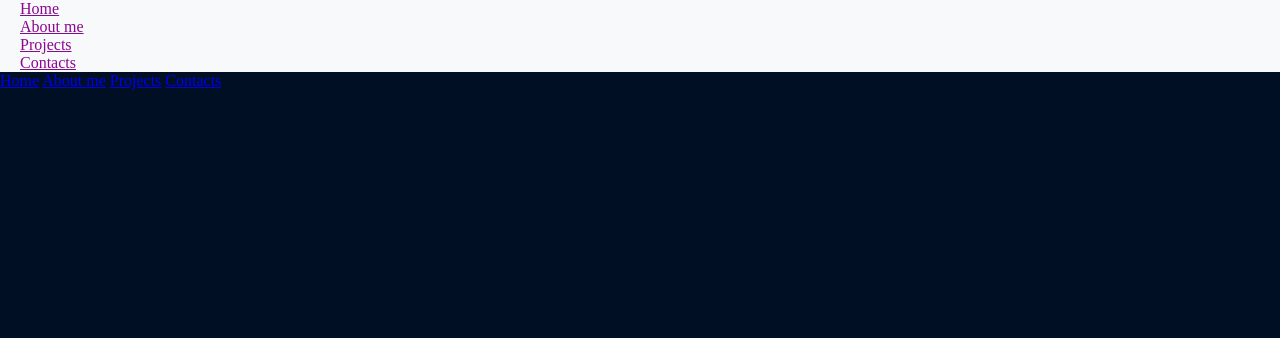
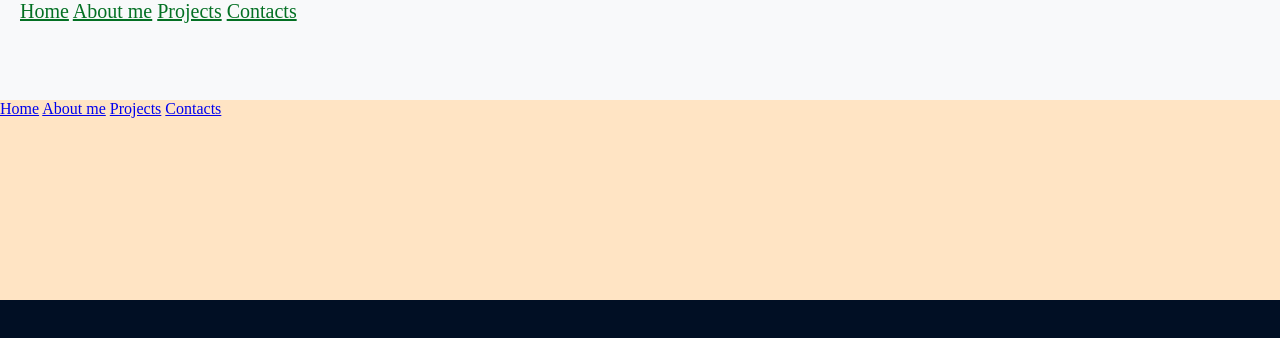
Before and after one commit to Atieng/Web-Dev, a plain HTML site: page index.html in a window 1280 px wide. Drawn offline with Linux system fonts and the light colour scheme.

Commit message:
Design the links

```diff
--- a/style.css
+++ b/style.css
@@ -11,23 +11,30 @@ body{
 }
 header{
     display: flex;              /* Enables Flexbox for horizontal layout */
-    align-items: center;        /* Vertically centers items within the header */
+    align-items: right;        /* Vertically centers items within the header */
     justify-content: space-between; /* Spreads items out across the header */
     padding: 0 20px;            /* Optional: Adds padding inside the header */
     background-color: #f8f9fa;
+    align-items: flex-start;
+    height: 100px;
+    font-size: 20px;
+
 }
 
 .right-links .links {
-    display: flex;
+
 
     align-items: flex-end;
-    color: rgb(138, 7, 143);
+    color: rgb(3, 112, 35);
     padding:0;
     margin: 0;
     gap: 20px;
     justify-content:space-between;
 
 
+}
+.links:hover{
+    color:green;
 }
 /* .right-links .links {
     list-style-type: none;
@@ -40,3 +47,8 @@ header{
 
 
 } */
+footer{
+    background-color: bisque;
+    width: 100%;
+    height:200px;
+}
```
